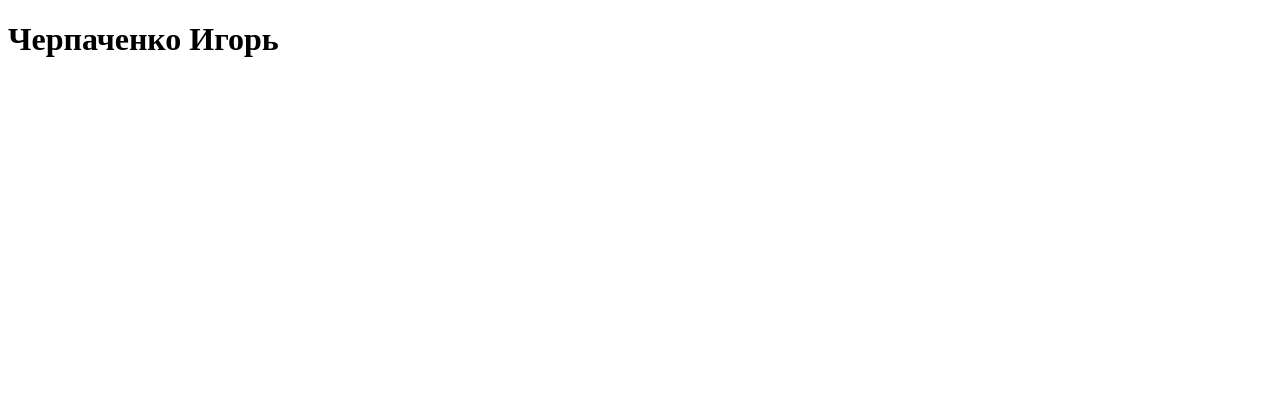
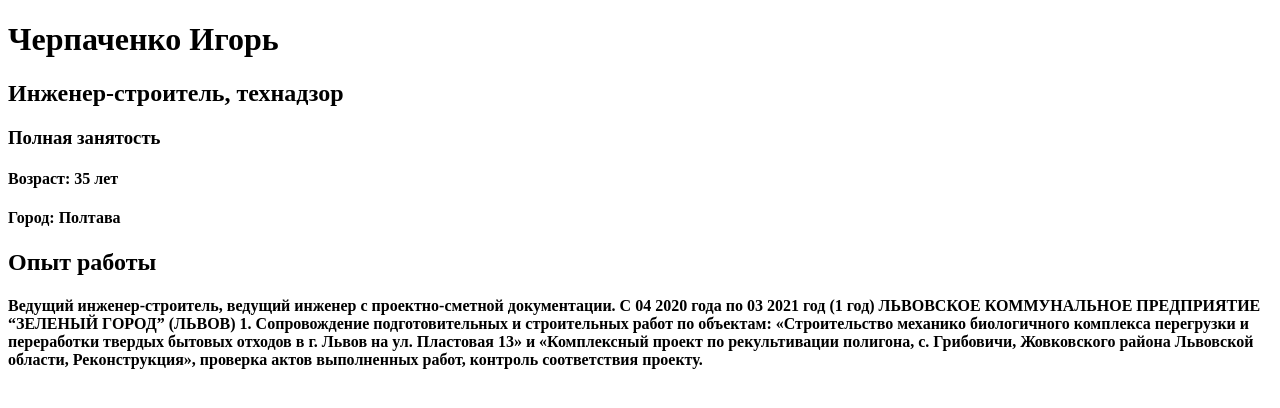
Before and after one commit to IgorCherpachenko/resume_beetroot, a plain HTML site: page index.html in a window 1280 px wide. Drawn offline with Linux system fonts and the light colour scheme.

Commit message:
added info

```diff
--- a/index.html
+++ b/index.html
@@ -8,5 +8,15 @@
 </head>
 <body>
     <h1>Черпаченко Игорь</h1>
+    <h2>Инженер-строитель, технадзор</h2>
+                    <h3>Полная занятость</h3>
+                    <h4>Возраст: 35 лет</h4>
+                    <h4>Город: Полтава</h4>
+                    <h2>Опыт работы</h2>
+                    <h4>Ведущий инженер-строитель, ведущий инженер с проектно-сметной документации.
+                        С 04 2020 года по 03 2021 год (1 год)
+                         ЛЬВОВСКОЕ КОММУНАЛЬНОЕ ПРЕДПРИЯТИЕ “ЗЕЛЕНЫЙ ГОРОД” (ЛЬВОВ)
+                        1. Сопровождение подготовительных и строительных работ по объектам: «Строительство механико биологичного комплекса перегрузки и переработки твердых бытовых отходов в г. Львов на ул. Пластовая 13» и «Комплексный проект по рекультивации полигона, с. Грибовичи, Жовковского района Львовской области, Реконструкция», проверка актов выполненных работ, контроль соответствия проекту.
+                    </h4>
 </body>
 </html>
```
